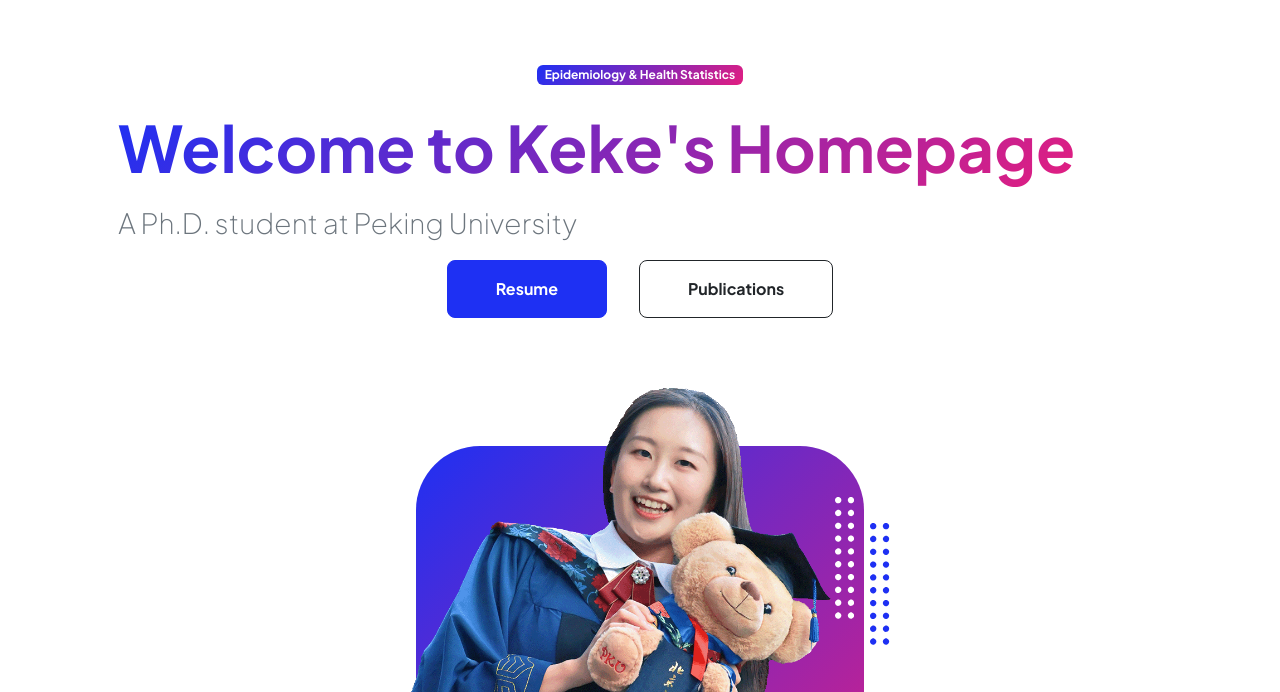
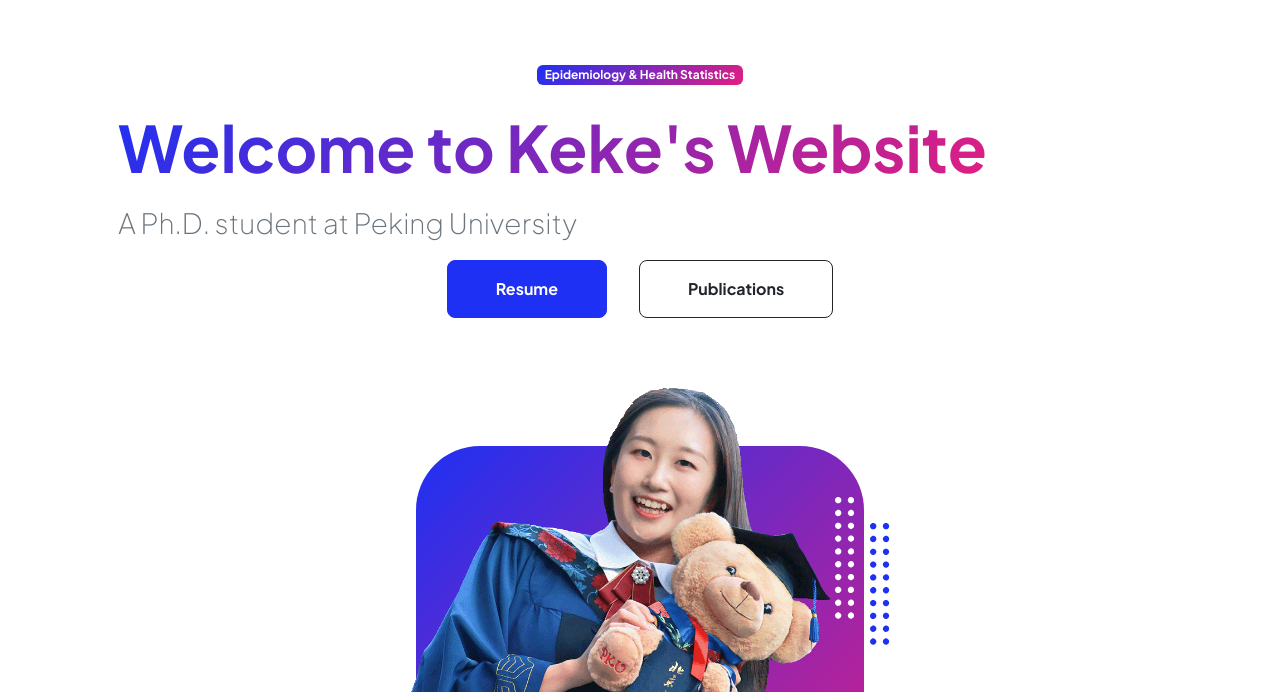
Before and after one commit to KeYalei/KeYalei.github.io, a plain HTML site: page index.html in a window 1280 px wide. Shown: the part 69-761 px from the top of the page. Drawn offline with nearby package versions, Linux system fonts and the light colour scheme.

Commit message:
Update index.html

```diff
--- a/index.html
+++ b/index.html
@@ -52,7 +52,7 @@
                             <!-- Header text content-->
                             <div class="text-center text-xxl-start">
                                 <div class="badge bg-gradient-primary-to-secondary text-white mb-4">Epidemiology & Health Statistics</div></div>
-                                <h1 class="display-3 fw-bolder mb-3"><span class="text-gradient d-inline">Welcome to Keke's Homepage</span></h1>
+                                <h1 class="display-3 fw-bolder mb-3"><span class="text-gradient d-inline">Welcome to Keke's Website</span></h1>
                                 <div class="fs-3 fw-light text-muted mb-3">A Ph.D. student at Peking University</div>
 
                                 <div class="d-grid gap-3 d-sm-flex justify-content-sm-center justify-content-xxl-start mb-3">
```
